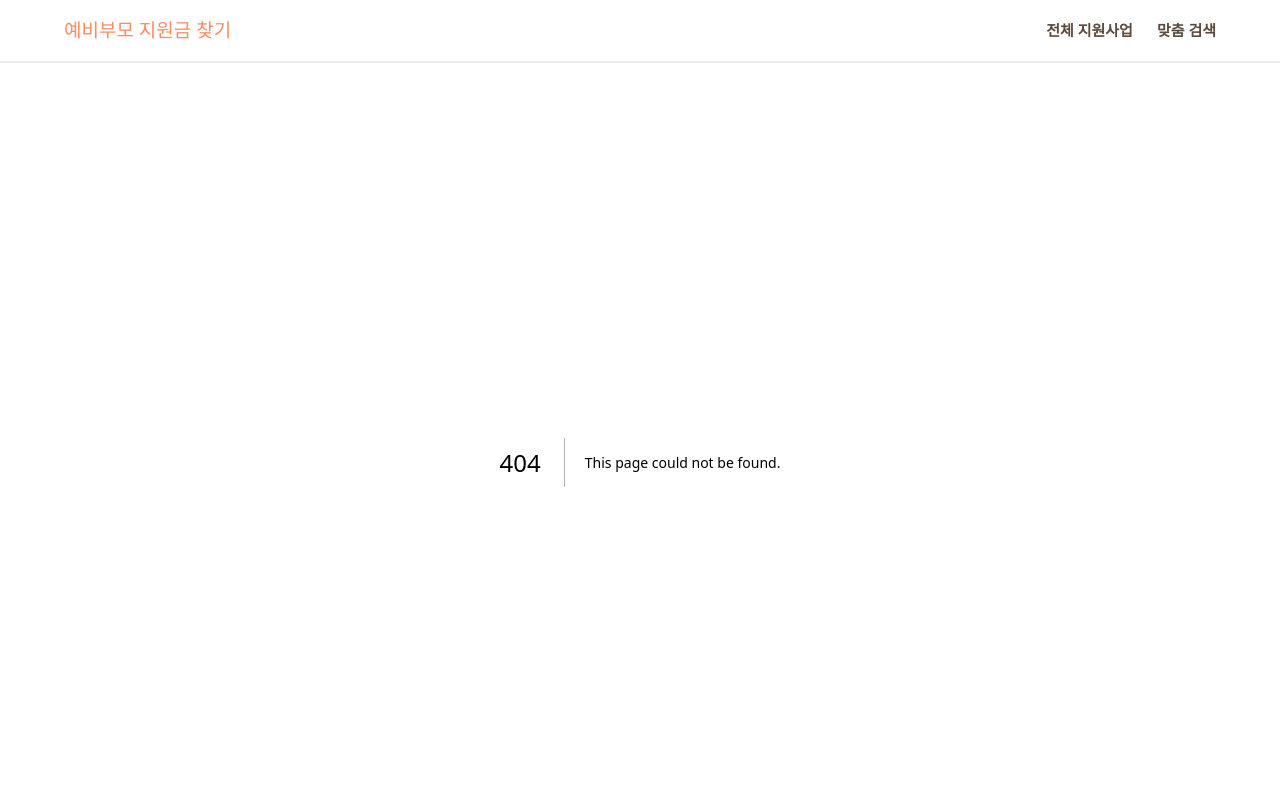
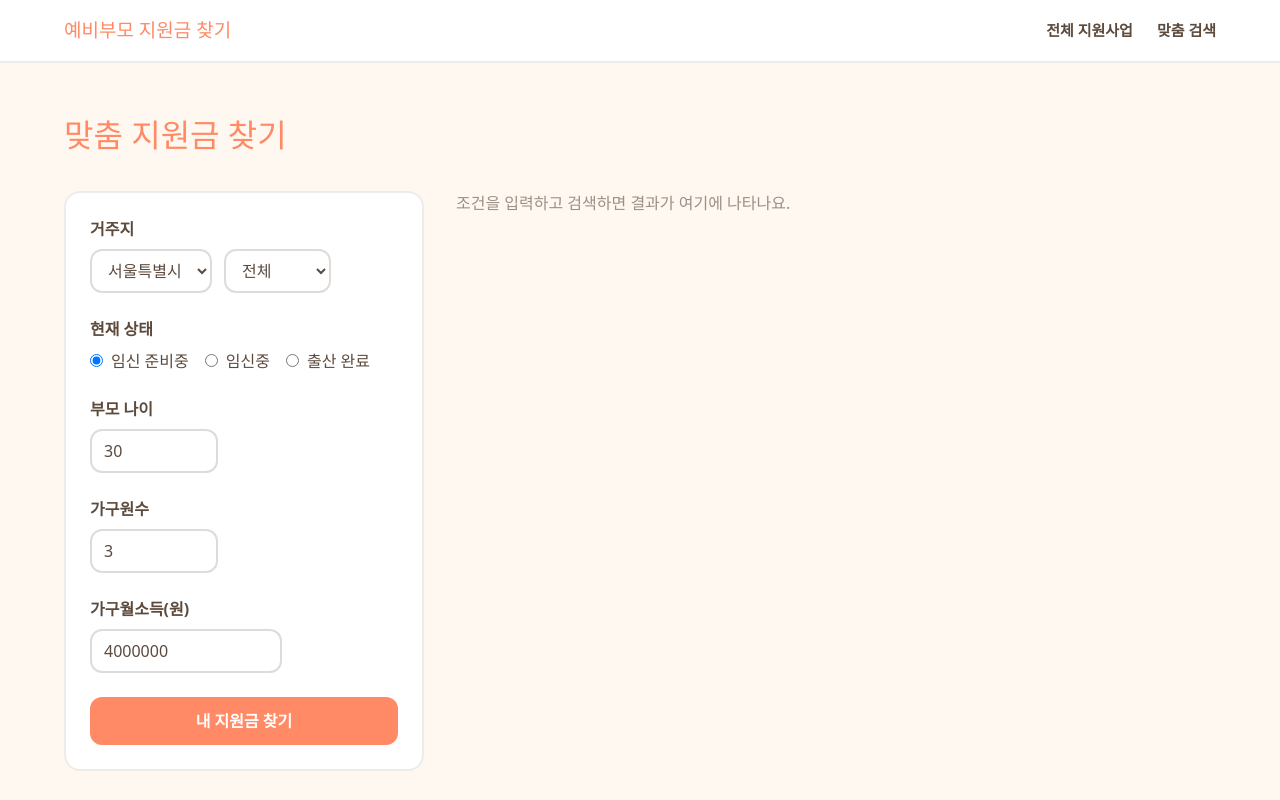
Before and after one commit to zionbae84-crypto/pre-parents, a Next.js app: page /search in a window 1280 px wide. Before the commit this address had no page. Shown: the top 800 px of the page. Built offline with nearby package versions, Linux system fonts and the light colour scheme.

Commit message:
feat: 검색 결과 컴포넌트 및 맞춤 검색 페이지

```diff
--- /dev/null
+++ b/app/search/page.tsx
@@ -0,0 +1,50 @@
+"use client";
+
+import { useState } from "react";
+import { SearchForm, type SearchFormValues } from "@/components/search/SearchForm";
+import { ResultList } from "@/components/search/ResultList";
+import { determineStages, calculateAgeInMonths } from "@/lib/stage";
+import { calculateIncomePercent } from "@/lib/income";
+import { findMatchingPrograms, type SearchCriteria } from "@/lib/matching";
+import { programs } from "@/lib/data/programs";
+import type { SupportProgram } from "@/lib/schemas";
+
+export default function SearchPage() {
+  const [results, setResults] = useState<SupportProgram[] | null>(null);
+
+  function handleSubmit(values: SearchFormValues) {
+    const stages = determineStages(values.stageInput);
+    const incomePercent = calculateIncomePercent(values.monthlyIncome, values.householdSize);
+    const childAgeMonths =
+      values.stageInput.status === "born"
+        ? calculateAgeInMonths(values.stageInput.birthDate)
+        : undefined;
+
+    const criteria: SearchCriteria = {
+      sido: values.sido,
+      sigungu: values.sigungu || undefined,
+      parentAge: values.parentAge,
+      stages,
+      childAgeMonths,
+      incomePercent,
+    };
+
+    setResults(findMatchingPrograms(programs, criteria));
+  }
+
+  return (
+    <main className="mx-auto max-w-[1200px] px-6 py-12">
+      <h1 className="font-display text-[32px] text-coral">맞춤 지원금 찾기</h1>
+      <div className="mt-8 grid gap-8 md:grid-cols-[360px_1fr]">
+        <SearchForm onSubmit={handleSubmit} />
+        <div>
+          {results === null ? (
+            <p className="text-brown/60">조건을 입력하고 검색하면 결과가 여기에 나타나요.</p>
+          ) : (
+            <ResultList programs={results} />
+          )}
+        </div>
+      </div>
+    </main>
+  );
+}
--- /dev/null
+++ b/components/search/ResultList.tsx
@@ -0,0 +1,38 @@
+import Link from "next/link";
+import type { SupportProgram } from "@/lib/schemas";
+import { AgencyBadge } from "@/components/ui/Badge";
+import { Card } from "@/components/ui/Card";
+
+export function ResultList({ programs }: { programs: SupportProgram[] }) {
+  if (programs.length === 0) {
+    return (
+      <p className="text-brown/60">
+        조건에 맞는 지원사업을 찾지 못했어요. 입력하신 조건을 다시 확인해 주세요.
+      </p>
+    );
+  }
+
+  return (
+    <ul className="flex flex-col gap-4">
+      {programs.map((program) => (
+        <li key={program.id}>
+          <Card>
+            <div className="mb-2 flex items-center gap-2">
+              <AgencyBadge agencyType={program.agencyType} agencyName={program.agencyName} />
+              {program.eligibility.note && (
+                <span className="text-[13px] font-bold text-soft-yellow">
+                  ⚠️ 세부조건 확인 필요
+                </span>
+              )}
+            </div>
+            <h3 className="font-display text-[19px] text-brown">{program.title}</h3>
+            <p className="mt-1 text-brown/80">{program.summary}</p>
+            <Link href={`/programs/${program.id}`} className="mt-3 inline-block font-bold text-coral">
+              자세히 보기 →
+            </Link>
+          </Card>
+        </li>
+      ))}
+    </ul>
+  );
+}
```
